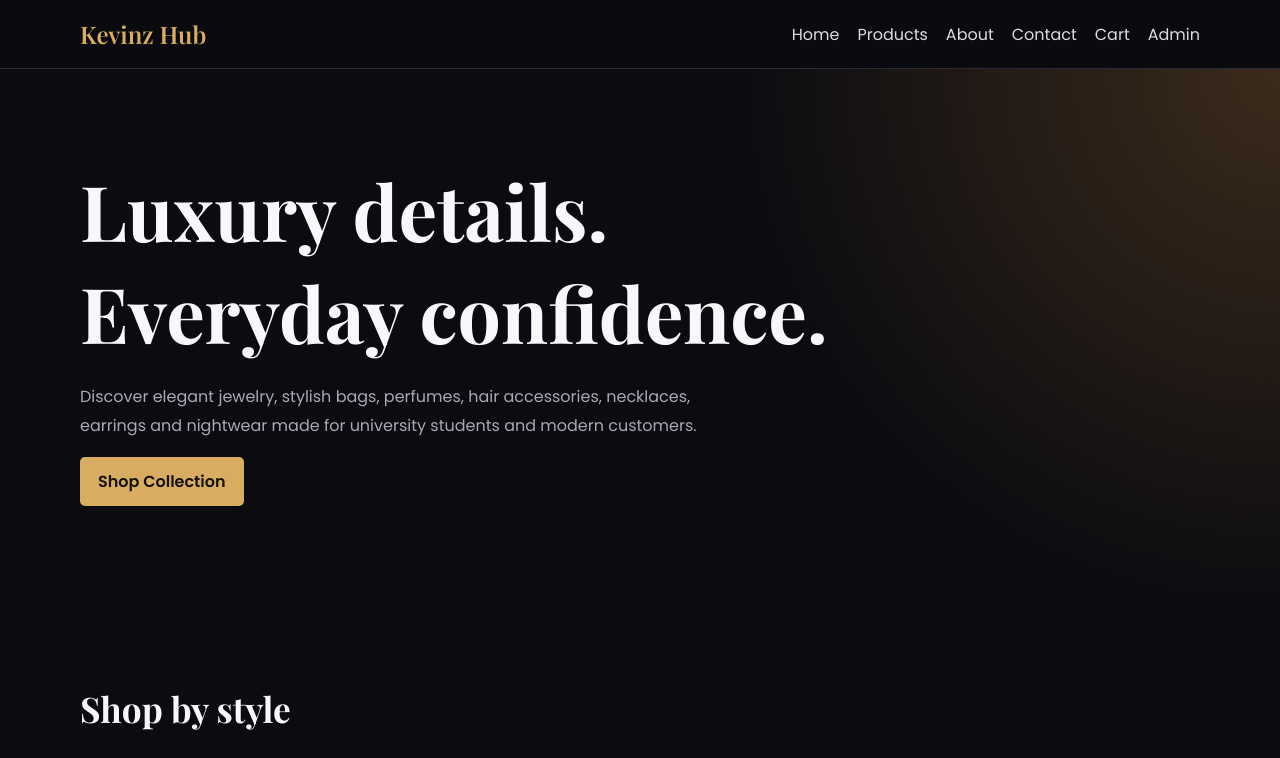
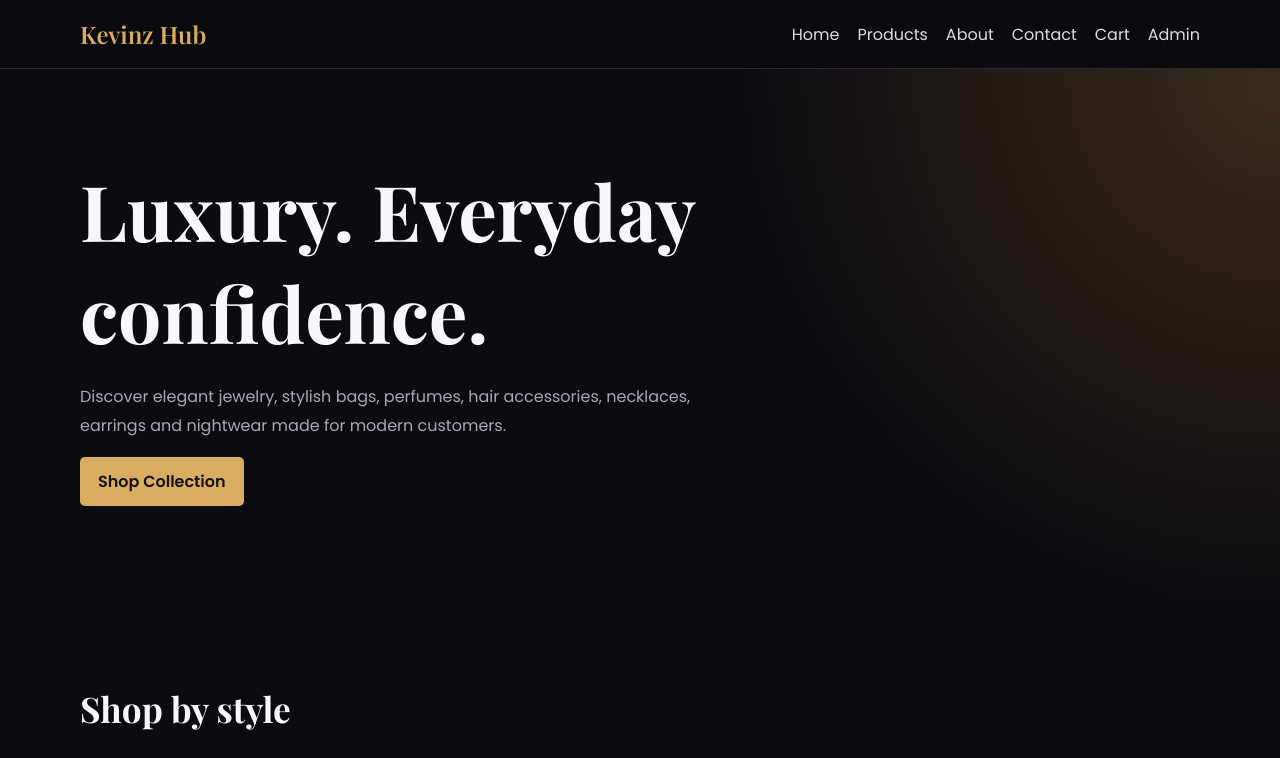
Before and after one commit to Andrew-ze/kevinz-hub, a website: page public/index.html in a window 1280 px wide. Shown: the top 758 px of the page. Drawn offline with nearby package versions, Linux system fonts and the light colour scheme.

Commit message:
Revise hero section text for improved clarity
Updated the hero section header and paragraph text for clarity and conciseness.

```diff
--- a/public/index.html
+++ b/public/index.html
@@ -3,7 +3,7 @@
 <head><meta charset="UTF-8"><meta name="viewport" content="width=device-width,initial-scale=1.0"><title>Kevinz Jewelry and Bags Hub</title><link rel="stylesheet" href="/css/style.css"></head>
 <body>
 <nav class="navbar"><div class="container nav-inner"><a class="logo" href="/">Kevinz Hub</a><div class="nav-links"><a href="/">Home</a><a href="/products.html">Products</a><a href="/about.html">About</a><a href="/contact.html">Contact</a><a href="/cart.html">Cart</a><a href="/login.html">Admin</a></div></div></nav>
-<header class="hero"><div class="container"><h1>Luxury details. Everyday confidence.</h1><p>Discover elegant jewelry, stylish bags, perfumes, hair accessories, necklaces, earrings and nightwear made for university students and modern customers.</p><a class="btn" href="/products.html">Shop Collection</a></div></header>
+<header class="hero"><div class="container"><h1>Luxury. Everyday confidence.</h1><p>Discover elegant jewelry, stylish bags, perfumes, hair accessories, necklaces, earrings and nightwear made for modern customers.</p><a class="btn" href="/products.html">Shop Collection</a></div></header>
 <section class="section container"><h2>Shop by style</h2><div class="grid">
 <div class="card"><div class="card-body"><h3>Jewelry</h3><p class="muted">Elegant earrings and necklaces.</p></div></div>
 <div class="card"><div class="card-body"><h3>Bags</h3><p class="muted">Beautiful bags for campus and beyond.</p></div></div>
```
